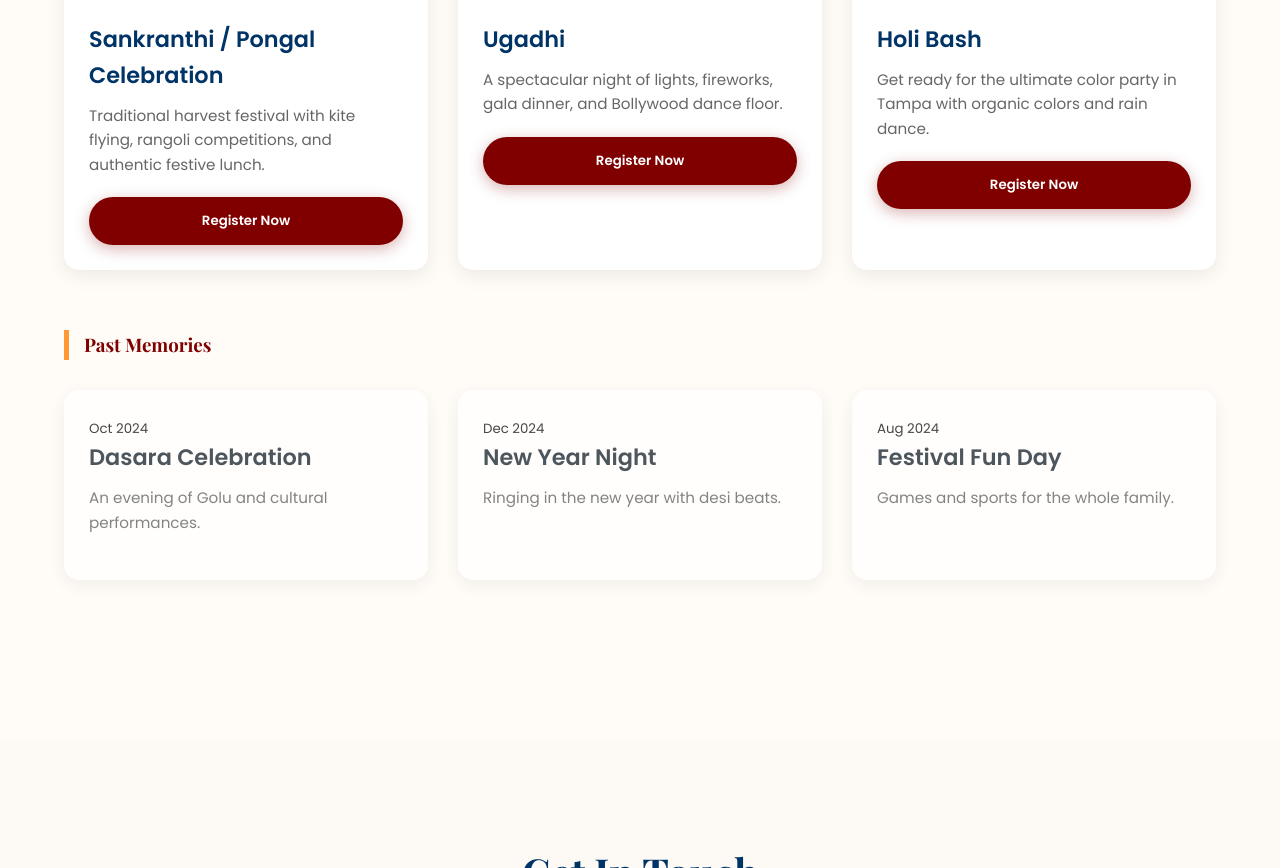
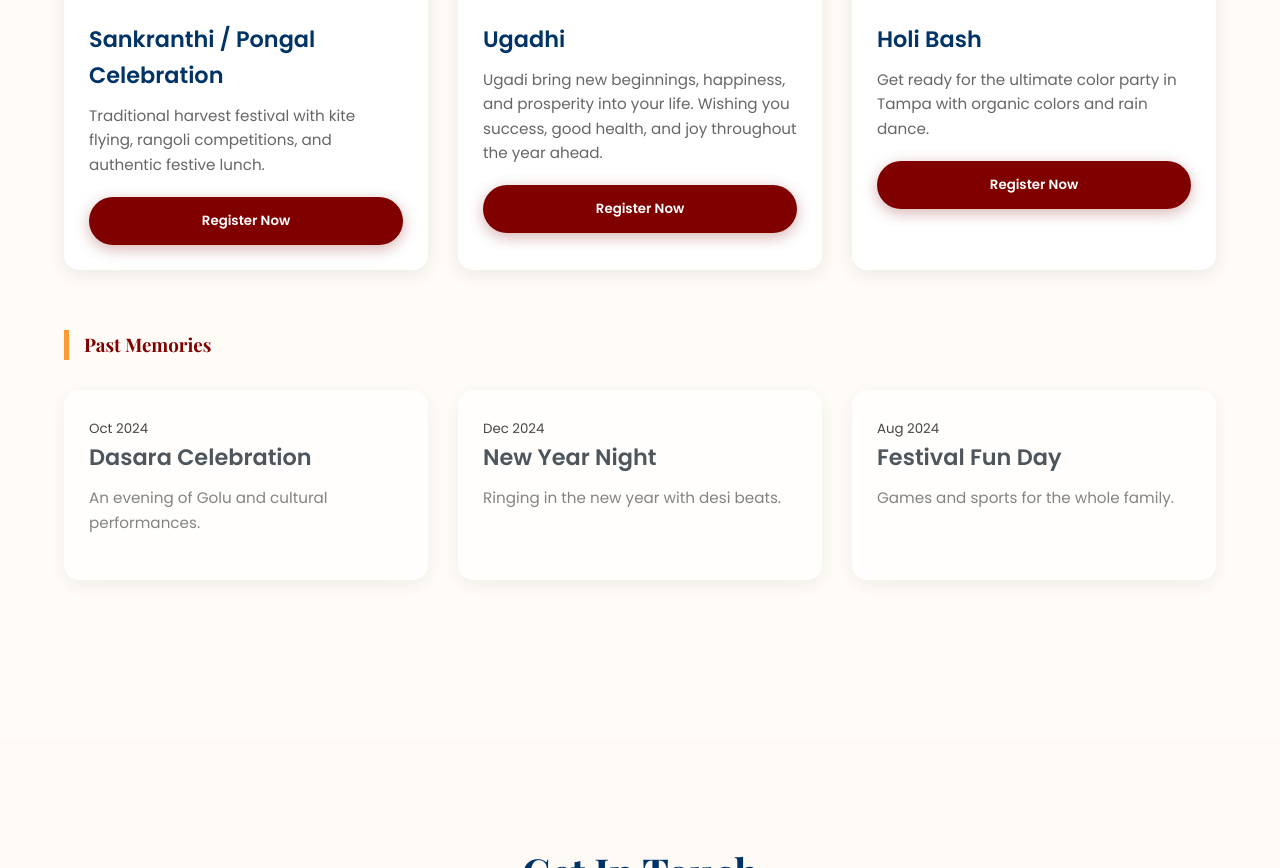
Before and after one commit to Yashaswini-source/ambaram, a plain HTML site: page index.html in a window 1280 px wide. Shown: the part 2003-2871 px from the top of the page. Drawn offline with nearby package versions, Linux system fonts and the light colour scheme.

Commit message:
Update index.html

```diff
--- a/index.html
+++ b/index.html
@@ -594,7 +594,7 @@
             </div>
             <div class="event-info">
               <h4>Ugadhi </h4>
-              <p>A spectacular night of lights, fireworks, gala dinner, and Bollywood dance floor.</p>
+              <p>Ugadi bring new beginnings, happiness, and prosperity into your life. Wishing you success, good health, and joy throughout the year ahead.</p>
               <button class="btn btn-primary" style="width:100%" onclick="openRegisterModal('Ugadhi')">
                 Register Now
               </button>
```
